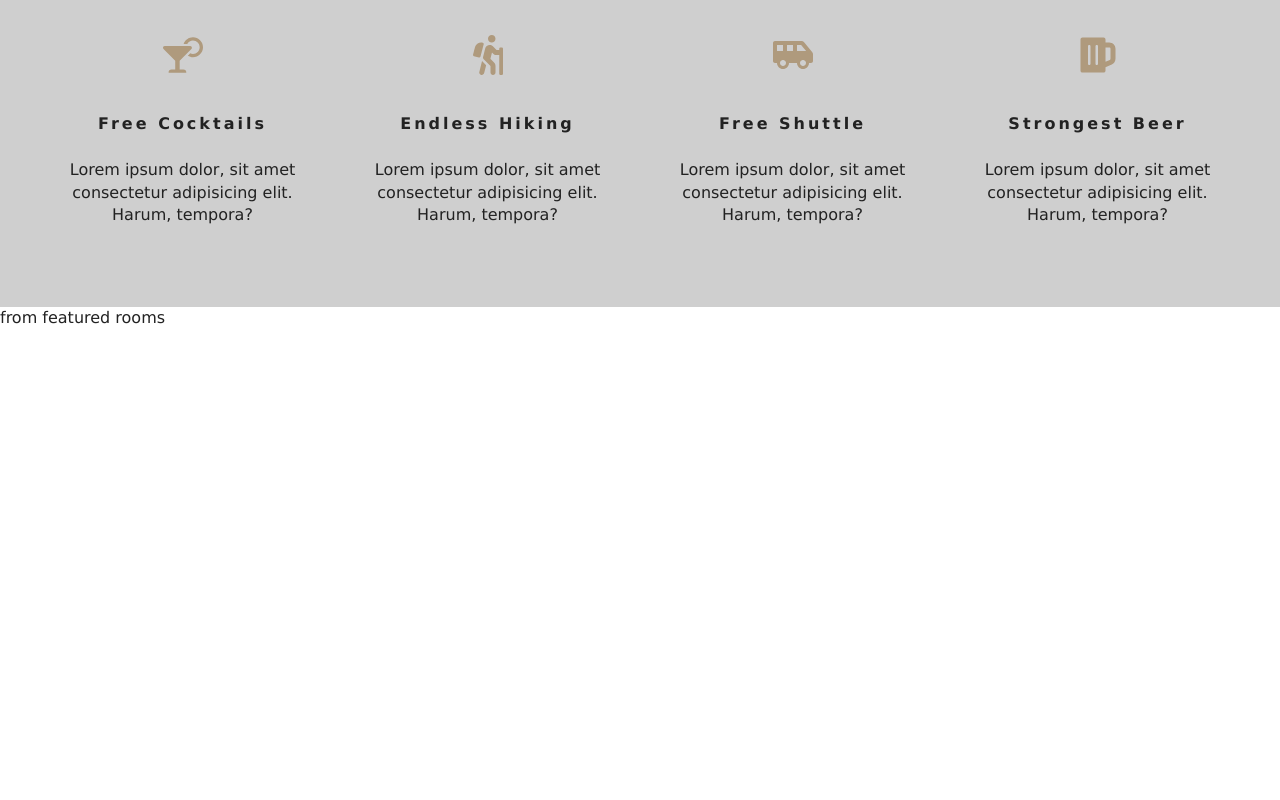
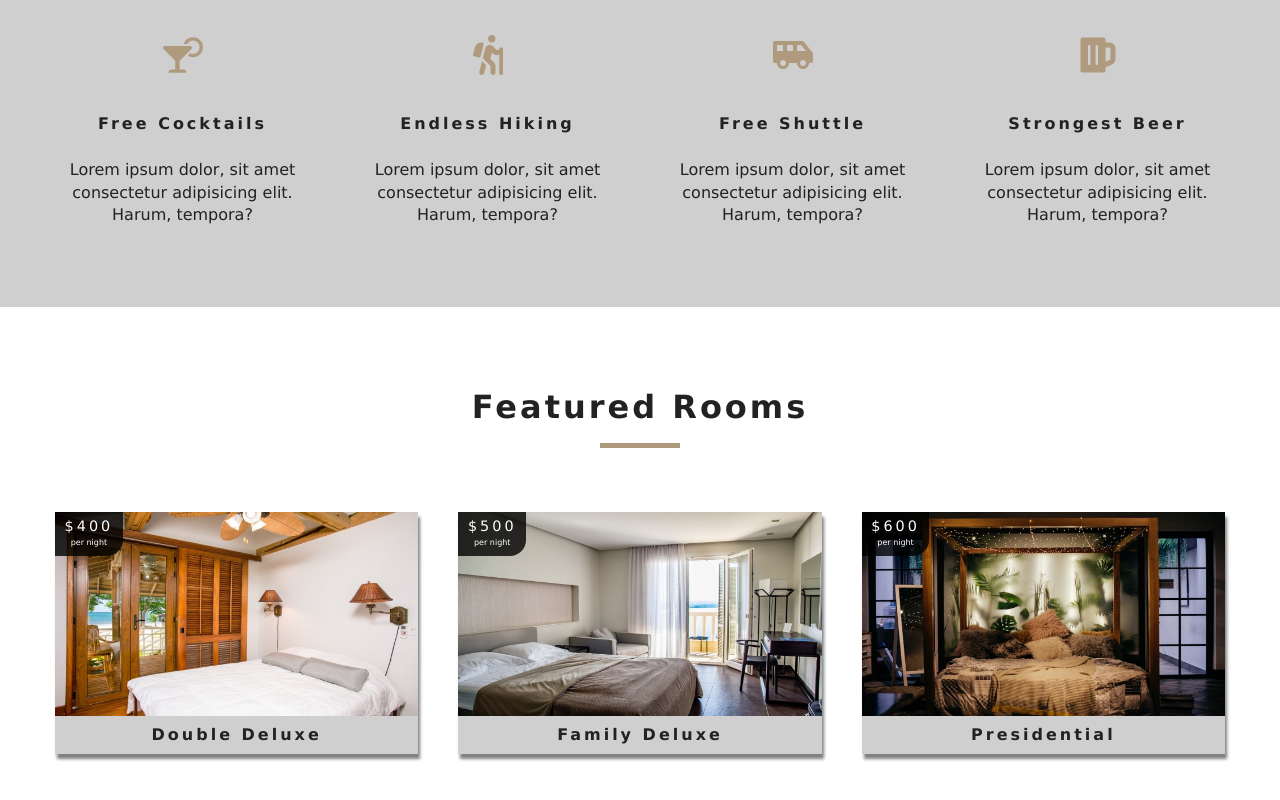
Before and after one commit to SpirituS96/react-hotel-reservation-site, a React (Create React App) app: page / in a window 1280 px wide. Shown: the part 498-1298 px from the top of the page. Before the commit the page ends 827 px from the top, so only its background shows below. Built offline with nearby package versions, Linux system fonts and the light colour scheme.

Commit message:
add loading and room components

```diff
--- a/src/App.css
+++ b/src/App.css
@@ -296,7 +296,7 @@
     max-width: 1170px;
   }
 }
-/* end pf featured rooms */
+/* end of featured rooms */
 /* room */
 .room {
   box-shadow: var(--lightShadow);
--- a/src/components/FeaturedRooms.js
+++ b/src/components/FeaturedRooms.js
@@ -1,12 +1,24 @@
 import React, { Component } from "react";
 import { RoomContext } from "../context";
+import Loading from "./Loading";
+import Room from "./Room";
+import Title from "./Title";
 
 export default class FeaturedRooms extends Component {
   static contextType = RoomContext;
   render() {
     //const context = this.context;
-    const { featuredRooms: rooms } = this.context;
-
-    return <div> from featured rooms</div>;
+    let { featuredRooms: rooms, loading } = this.context;
+    rooms = rooms.map((room) => {
+      return <Room key={room.id} room={room} />;
+    });
+    return (
+      <section className='featured-rooms'>
+        <Title title='featured rooms' />
+        <div className='featured-rooms-center'>
+          {loading ? <Loading /> : rooms}
+        </div>
+      </section>
+    );
   }
 }
--- /dev/null
+++ b/src/components/Loading.js
@@ -0,0 +1,11 @@
+import React from "react";
+import loadingGif from "../images/gif/loading-arrow.gif";
+
+export default function Loading() {
+  return (
+    <div className='loading'>
+      <h4>rooms data loading...</h4>
+      <img src={loadingGif} alt="" />
+    </div>
+  );
+}
--- /dev/null
+++ b/src/components/Room.js
@@ -0,0 +1,32 @@
+import React from "react";
+import { Link } from "react-router-dom";
+import defaultImg from "../images/room-10.jpeg";
+import PropTypes from "prop-types";
+
+export default function Room({ room }) {
+  const { name, slug, images, price } = room;
+  return (
+    <article className='room'>
+      <div className='img-container'>
+        <img src={images[0] || defaultImg} alt='single room' />
+        <div className='price-top'>
+          <h6>${price}</h6>
+          <p>per night</p>
+        </div>
+        <Link to={`/rooms/${slug}`} className='btn-primary room-link'>
+          Features
+        </Link>
+      </div>
+      <p className='room-info'>{name}</p>
+    </article>
+  );
+}
+
+Room.propTypes = {
+  room: PropTypes.shape({
+    name: PropTypes.string.isRequired,
+    slug: PropTypes.string.isRequired,
+    images: PropTypes.arrayOf(PropTypes.string).isRequired,
+    price: PropTypes.number.isRequired,
+  }),
+};
--- a/src/context.js
+++ b/src/context.js
@@ -2,7 +2,7 @@
 import items from "./data";
 const RoomContext = React.createContext();
 
-// <RoomContext.Provider value={}
+
 
 class RoomProvider extends Component {
   state = {
```
